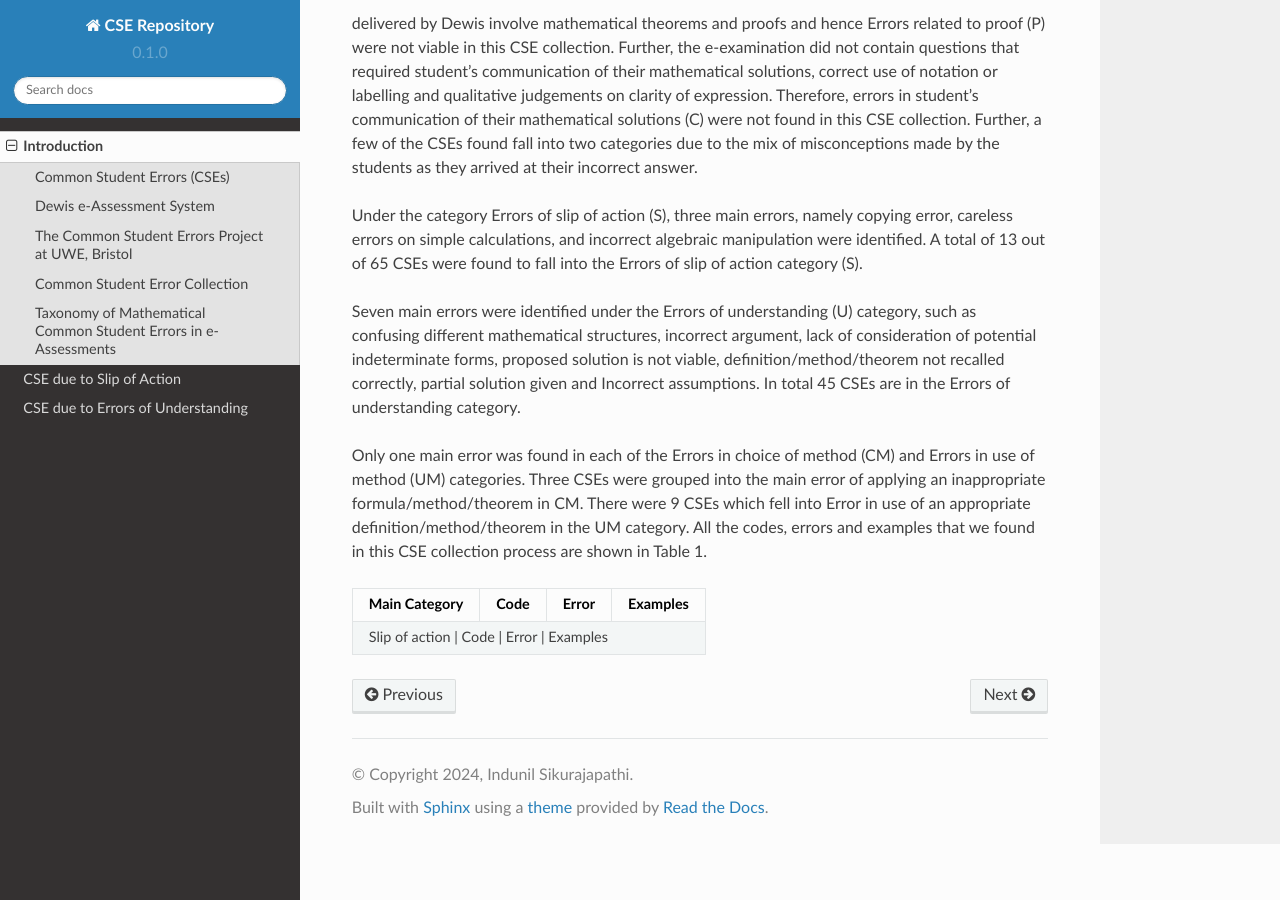
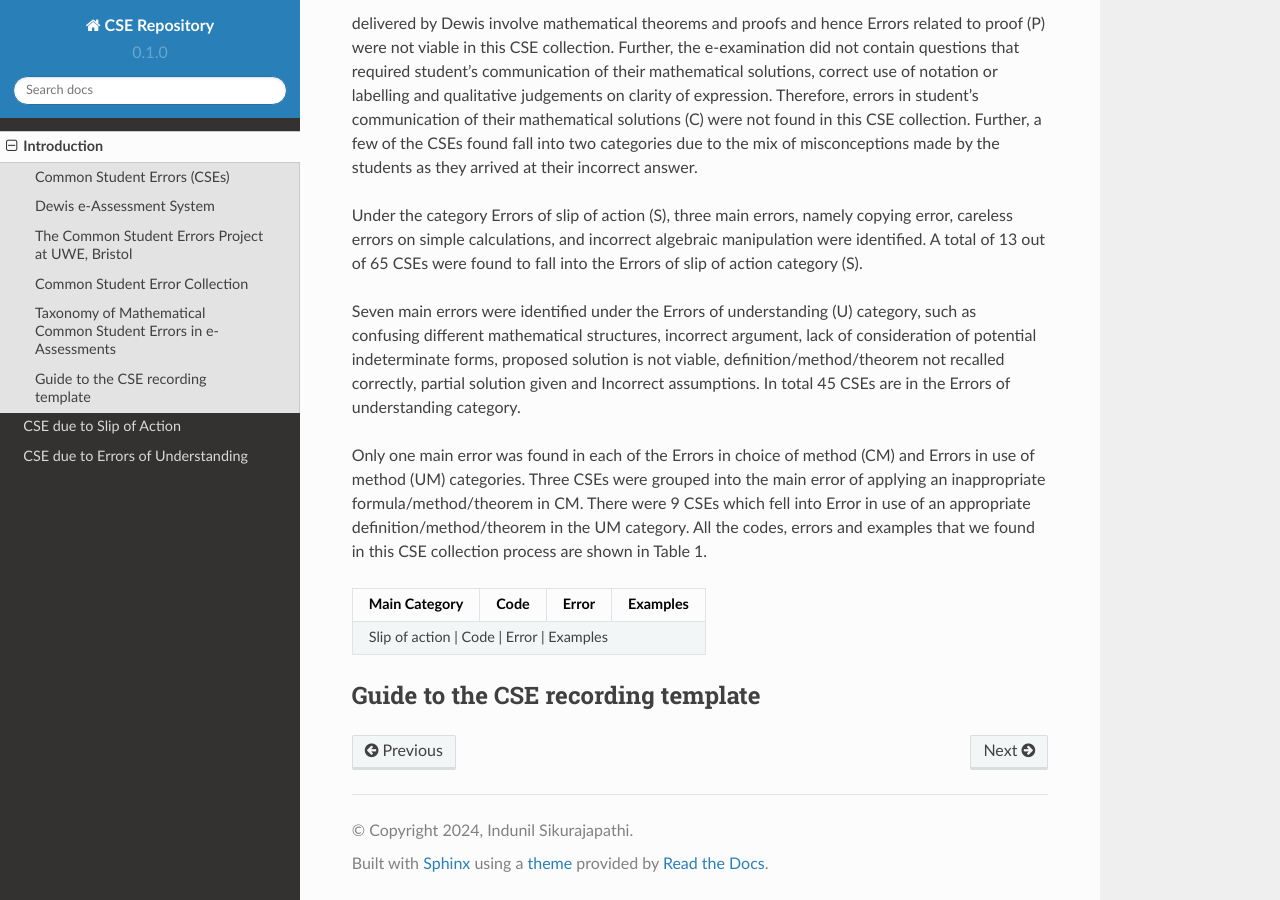
Before and after one commit to indunilsikurajapathi/MCSEBank, a Sphinx documentation site: the page built from docs/source/introduction.rst, in a window 1280 px wide and 900 px high, scrolled down 4732 px. Built offline with Sphinx 7.4.7 and the Read the Docs theme 2.0.0, drawn with Linux system fonts in a browser that asks for light colours.

Commit message:
Update introduction.rst

```diff
--- a/docs/source/introduction.rst
+++ b/docs/source/introduction.rst
@@ -89,3 +89,6 @@ Only one main error was found in each of the Errors in choice of method (CM) and
 +===============+======+=======+============+
 | Slip of action | Code | Error | Examples  |
 +---------------+------+-------+------------+
+
+Guide to the CSE recording template
+###################################
```
